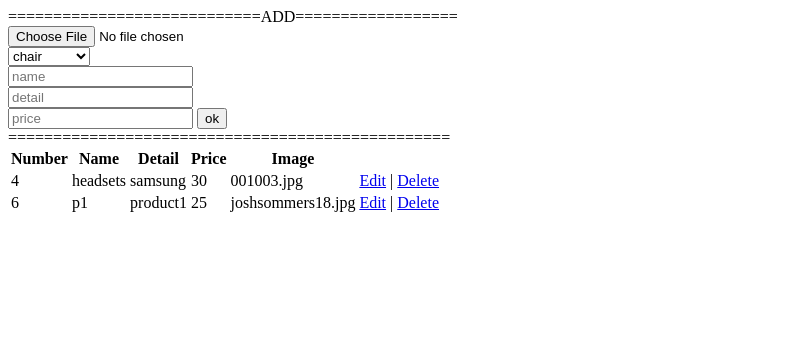
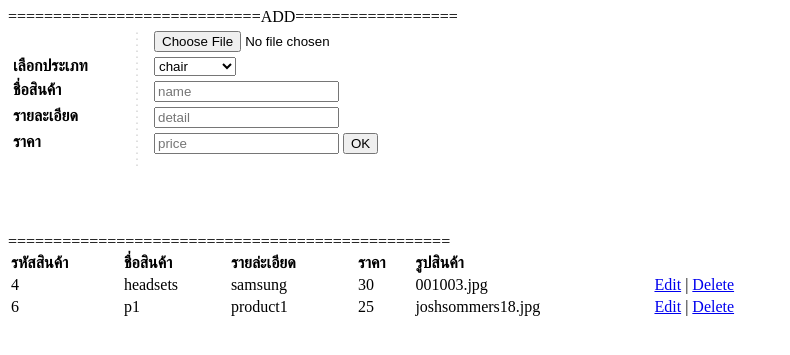
Before and after one commit to redroad/furniture, a PHP site: page /producttemp.php in a window 1280 px wide. Shown: the top 355 px of the page, without its empty margins (0-790 px from the left). Run offline with PHP 8.4, Linux system fonts and the light colour scheme; data comes from the database, SQL or seed files in the repository; lists and menus that the app fills with data are empty.

Commit message:
ss Signed-off-by: etimzaaa <dogtemples@gmail.com>

```diff
--- a/product/_notes/dwsync.xml
+++ b/product/_notes/dwsync.xml
@@ -1,6 +1,5 @@
 <?xml version="1.0" encoding="utf-8" ?>
 <dwsync>
-<file name="001002.jpg" server="C:/AppServ/www/FD/" local="130040814109525857" remote="130040814100000000" />
 <file name="001003.jpg" server="C:/AppServ/www/FD/" local="130040814109565859" remote="130040814100000000" />
 <file name="001004.jpg" server="C:/AppServ/www/FD/" local="130040814109585860" remote="130040814100000000" />
 <file name="001006.jpg" server="C:/AppServ/www/FD/" local="130040814109635863" remote="130040814100000000" />
@@ -9,7 +8,7 @@
 <file name="Desing_logo.png" server="C:/AppServ/www/FD/" local="130040814109715868" remote="130040814100000000" />
 <file name="detail.png" server="C:/AppServ/www/FD/" local="130040814109815873" remote="130040814100000000" />
 <file name="desc-price.gif" server="C:/AppServ/www/FD/" local="130040814109805873" remote="130040814100000000" />
-<file name="left_line_dot (2).png" server="C:/AppServ/www/FD/" local="130040814109855876" remote="130040814100000000" />
+<file name="left_line_dot (2).png" server="C:/AppServ/www/FD/" local="130043467519491117" remote="130043467510000000" />
 <file name="code.png" server="C:/AppServ/www/FD/" local="130040814109795872" remote="130040814100000000" />
 <file name="manag.png" server="C:/AppServ/www/FD/" local="130040814109995884" remote="130040814100000000" />
 <file name="banner.png" server="C:/AppServ/www/FD/" local="130041751279598216" remote="130041751270000000" />
--- a/productedittemp.php
+++ b/productedittemp.php
@@ -18,9 +18,11 @@ $rs = $db->query($sql);
     </head>
     <body>
         <div class="product-edit">
-            <img src="<?php echo "./product/".$rs[0]['img'] ?>" width="300"/>
+            <img src="<?php echo "./product/".$rs[0]['img'] ?>" width="180" height="180"/>
 
             <form action="./controller/productcontrol.php?act=update" enctype="multipart/form-data" method="post">
+              <p>&nbsp;              </p>
+              <p>
                 <input type="hidden" name="pid" value="<?php $rs[0]['id'] ?>">
                 <input type="file" name="file"/>
                 <input type="text" name="name" placeholder="name" value="<?php echo $rs[0]['product_name'] ?>"/>
@@ -40,6 +42,7 @@ $rs = $db->query($sql);
                 echo "</select>";
                 ?>
                 <input type="submit" value="ok"/>
+              </p>
             </form>
         </div>
         <?php
--- a/producttemp.php
+++ b/producttemp.php
@@ -18,9 +18,15 @@ $db->connect();
         ============================ADD==================
         <div class="product-add">
             <form action="./controller/productcontrol.php?act=add" enctype="multipart/form-data" method="post">
-                <input type="file" name="file"/>
-                <br>
-                <?php
+                <table width="559" border="0" cellspacing="5" cellpadding="0">
+                  <tr>
+                    <th width="112" align="left" valign="top" scope="row">&nbsp;</th>
+                    <th width="19" rowspan="6" align="left" valign="top" scope="row"><img src="product/left_line_dot (2).png" width="19" height="135"></th>
+                    <th width="408" align="left" valign="top" scope="row"><input type="file" name="file"/></th>
+                  </tr>
+                  <tr>
+                    <th align="left" valign="top" scope="row">เลือกประเภท</th>
+                    <th align="left" valign="top" scope="row"><?php
                 $sql = "SELECT * FROM product_type";
                 $rs = $db->query($sql);
                 echo "<select name=type>";
@@ -28,26 +34,37 @@ $db->connect();
                     echo "<option value='{$r['id']}'>{$r['type_name']}</option>";
                 }
                 echo "</select>";
-                ?>
-                <br>
-<input type="text" name="name" placeholder="name"/>
-<br>
-<input type="text" name="detail" placeholder="detail"/>
-<br>
-<input type="text" name="price" placeholder="price"/>
-<input type="submit" value="ok"/>
-            </form>
-        </div>
+                ?></th>
+                  </tr>
+                  <tr>
+                    <th align="left" valign="top" scope="row">ชื่อสินค้า</th>
+                    <th align="left" valign="top" scope="row"><input type="text" name="name" placeholder="name"/></th>
+                  </tr>
+                  <tr>
+                    <th align="left" valign="top" scope="row">รายละเอียด</th>
+                    <th align="left" valign="top" scope="row"><input type="text" name="detail" placeholder="detail"/></th>
+                  </tr>
+                  <tr>
+                    <th align="left" valign="top" scope="row">ราคา</th>
+                    <th align="left" valign="top" scope="row"><input type="text" name="price" placeholder="price"/>
+                    <input type="submit" value="OK"/></th>
+                  </tr>
+                  <tr>
+                    <th height="19" align="left" valign="top" scope="row">&nbsp;</th>
+                    <th align="left" valign="top" scope="row">&nbsp;</th>
+                  </tr>
+                </table>
+                <p>&nbsp;</p></form></div>
         =================================================
         <div class="product-view">
-            <table>
+            <table width="800">
                 <thead>
                     <tr>
-                        <th>Number</th>
-                        <th>Name</th>
-                        <th>Detail</th>
-                        <th>Price</th>
-                        <th>Image</th>
+                        <th align="left" valign="top">รหัสสินค้า</th>
+                        <th align="left" valign="top">ชื่อสินค้า</th>
+                        <th align="left" valign="top">รายล่ะเอียด</th>
+                        <th align="left" valign="top">ราคา</th>
+                        <th align="left" valign="top">รูปสินค้า</th>
                         <th></th>
                     </tr>
                 </thead>
```
Also changed, not shown: product/left_line_dot (2).png.
